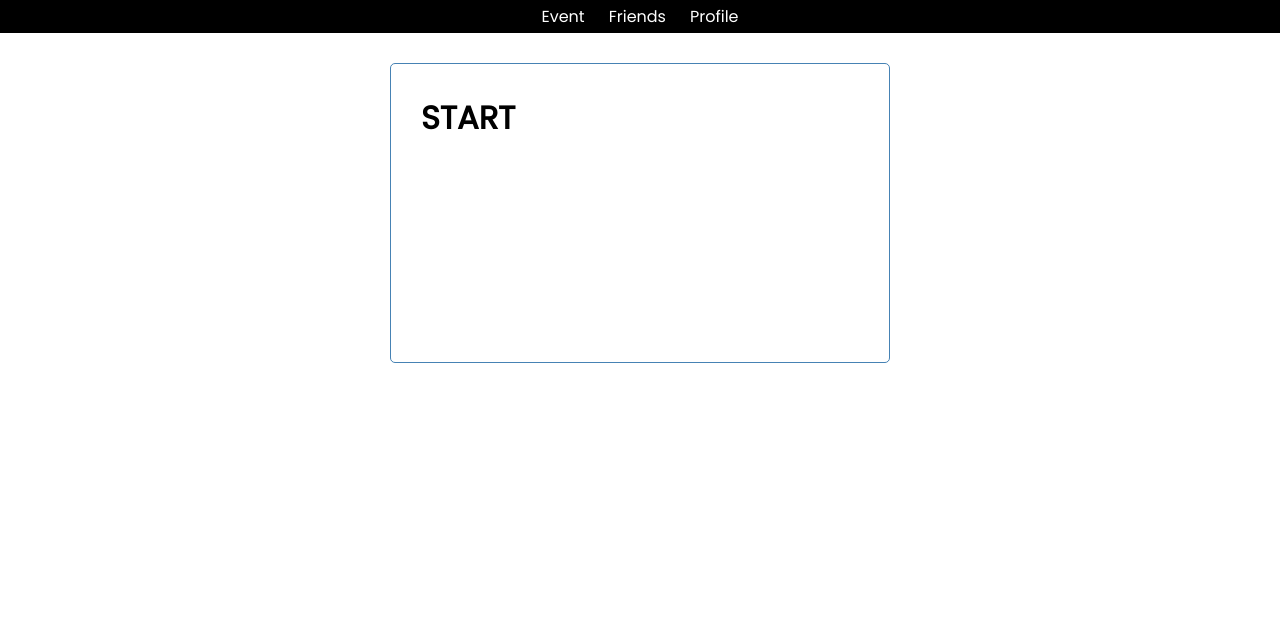
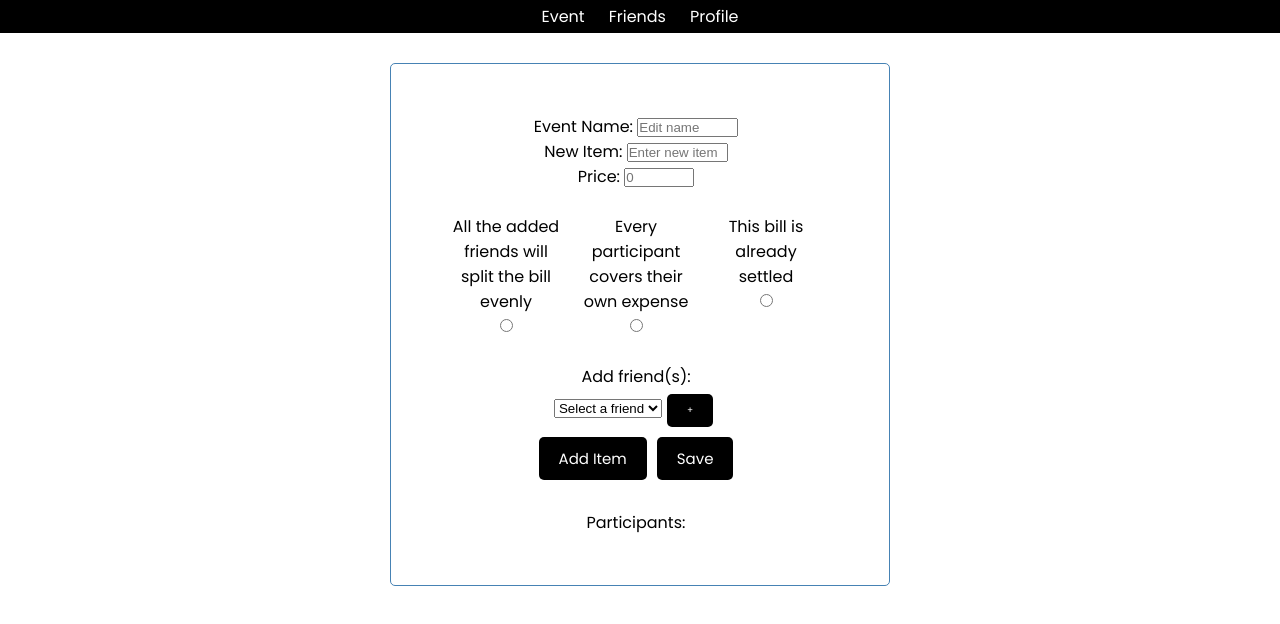
Before and after one commit to JameTran/SpillBill, a React (Create React App) app: page /items/newitem in a window 1280 px wide. Shown: the top 624 px of the page. Built offline with nearby package versions, Linux system fonts and the light colour scheme.

Commit message:
fixed add item page

```diff
--- a/src/components/Header.jsx
+++ b/src/components/Header.jsx
@@ -6,10 +6,8 @@ const Header = ({ title }) => {
     const navigate = useNavigate()
     const onClick = () => {
         //console.log("Link this to Harsh's page")
-
-        navigate("/events/newevent")
+       navigate("/items/newitem")
     }
-
 
     return (
     <header className='header'>
--- a/src/components/addItem.jsx
+++ b/src/components/addItem.jsx
@@ -24,7 +24,9 @@ class AddItem extends Component {
 
     handleAddFriend = () => {
         let addedFriends = [...this.state.addedFriends];
-        addedFriends.push(this.state.selectedFriend);
+        if (!addedFriends.includes(this.state.selectedFriend)) {
+            addedFriends.push(this.state.selectedFriend);
+        }
         this.setState({ addedFriends });
     };
 
@@ -50,6 +52,7 @@ class AddItem extends Component {
         const items = [...this.state.items];
         items.push(newItem);
         this.setState({ items });
+        this.setState({...this.state, addedFriends: []})
     };
 
 
@@ -59,9 +62,19 @@ class AddItem extends Component {
 
         return (
             <React.Fragment>
-                <div style={{ margin: 20, display: "inline-grid" }}>
-                    <div>
-                        <span>New Item: </span>
+                <div style={{ margin: 20, display: "inline-grid", textAlign: "center"}} >
+                    <div >
+                        <span >Event Name: </span>
+                        <input
+                            type="text"
+                            id="itemName"
+                            name="itemName"
+                            placeholder="Edit name"
+                            size="10"
+                            onChange={this.handleName}
+                        />
+                        <br></br>
+                        <span >New Item: </span>
                         <input
                             type="text"
                             id="itemName"
@@ -70,6 +83,7 @@ class AddItem extends Component {
                             size="10"
                             onChange={this.handleName}
                         />
+                        <br></br>
                         <span> Price: </span>
                         <input
                             type="number"
@@ -80,7 +94,8 @@ class AddItem extends Component {
                             onChange={this.handlePrice}
                         />
                     </div>
-                    <div>
+                    <br></br>
+                    <div >
                         {splitMethods.map((method) => (
                             <SplitMethod
                                 key={method.id}
@@ -89,6 +104,7 @@ class AddItem extends Component {
                             />
                         ))}
                     </div>
+                    <br></br>
                     <div>
                         <label htmlFor="friend">Add friend(s):</label>
                         <br />
@@ -132,6 +148,14 @@ class AddItem extends Component {
                         >
                             Save
                         </button>
+                        <br></br>
+                        <br></br>
+                        Participants:
+                        <ul style={{listStyleType: "none"}}>
+                            {this.state.addedFriends.map(friend => {
+                                return <li>{friend}</li>
+                            })}
+                        </ul>
                     </div>
                 </div>
             </React.Fragment>
--- a/src/components/splitMethod.jsx
+++ b/src/components/splitMethod.jsx
@@ -6,14 +6,14 @@ class SplitMethod extends Component {
     render() {
         return (
             <React.Fragment>
-                <div style={{display: "block", float: "left" }}>
+                <div style={{display: "block", float: "left", width: 130 }}>
                     <div
                         onChange={this.props.onSelect}
                         className="m-2"
                     >
                         <label
                             htmlFor={this.props.method.id}
-                            style={{ width: 100, display: "inline-block" }}
+                            style={{ width: 120, display: "inline-block" }}
                         >
                             {this.props.method.description}
                         </label>
--- a/src/pages/Items.js
+++ b/src/pages/Items.js
@@ -30,7 +30,7 @@ const App = () => {
   return (
     <div className="container">
       <Header
-        title = {"Details"}
+        title = {"Item Details"}
       />
       {items.length > 0 ? (<Items items = {items} onDelete = {deleteItem} onClick = {eventPage} />) : "No Events"}
     </div>
--- a/src/pages/NewEvent.js
+++ b/src/pages/NewEvent.js
@@ -1,26 +1,10 @@
 import React, { Component } from "react";
-import AddItem from "../components/addItem";
+import AddEvent from "../components/addItem";
 
-class App extends Component {
+class NewEvent extends Component {
     state = {
         friendsList: ["Ayman", "Harsh", "Jame", "Logan", "Syed"],
-        splitMethods: [
-            {
-                id: "even",
-                name: "Evenly",
-                description: "All the added friends will split the bill evenly",
-            },
-            {
-                id: "dutch",
-                name: "Going Dutch",
-                description: "Every participant covers their own expense",
-            },
-            {
-                id: "settled",
-                name: "Already Settled",
-                description: "This bill is already settled",
-            },
-        ],
+        splitMethods: [],
         items:[],
     };
 
@@ -31,10 +15,10 @@ class App extends Component {
     render() {
         return (
             <React.StrictMode>
-                <AddItem splitMethods={this.state.splitMethods} friendsList={this.state.friendsList} items={this.state.items} goBack={this.handleGoBack}/>
+                <AddEvent splitMethods={this.state.splitMethods} friendsList={this.state.friendsList} items={this.state.items} goBack={this.handleGoBack}/>
             </React.StrictMode>
         );
     }
 }
 
-export default App;
+export default NewEvent;
--- a/src/pages/Newitem.js
+++ b/src/pages/Newitem.js
@@ -1,3 +1,40 @@
-export default function NewItem() {
-    return <h1>START</h1>
+import React, { Component } from "react";
+import AddItem from "../components/addItem";
+
+class NewItem extends Component {
+    state = {
+        friendsList: ["Ayman", "Harsh", "Jame", "Logan", "Syed"],
+        splitMethods: [
+            {
+                id: "even",
+                name: "Evenly",
+                description: "All the added friends will split the bill evenly",
+            },
+            {
+                id: "dutch",
+                name: "Going Dutch",
+                description: "Every participant covers their own expense",
+            },
+            {
+                id: "settled",
+                name: "Already Settled",
+                description: "This bill is already settled",
+            },
+        ],
+        items:[],
+    };
+
+    handleGoBack = items => {
+        console.log(items);
+    }
+
+    render() {
+        return (
+            <React.StrictMode>
+                <AddItem splitMethods={this.state.splitMethods} friendsList={this.state.friendsList} items={this.state.items} goBack={this.handleGoBack}/>
+            </React.StrictMode>
+        );
+    }
 }
+
+export default NewItem;
```
